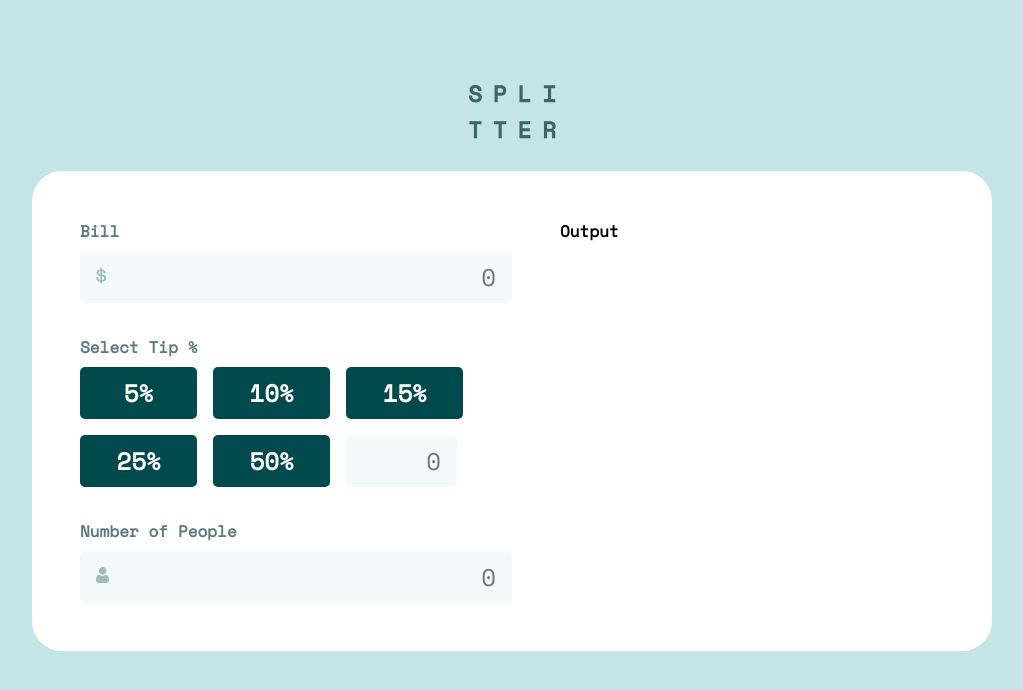
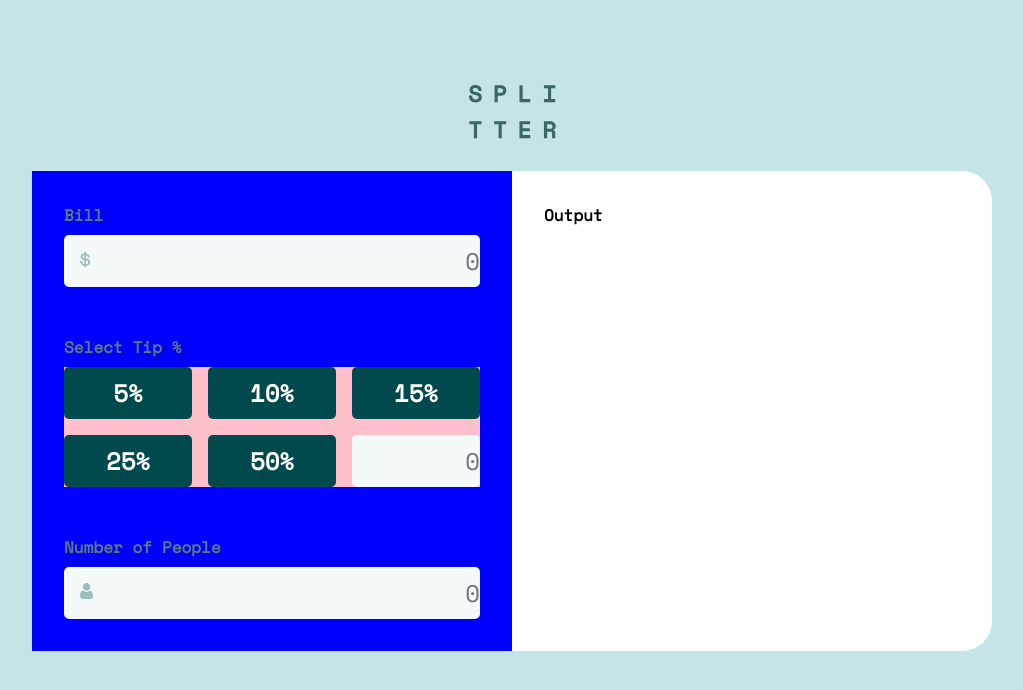
Before and after one commit to FTP-droid/tip-calculator-app-main, a React (Vite) app: page / in a window 1280 px wide. Shown: the top 690 px of the page, without its empty margins (128-1151 px from the left). Built offline with nearby package versions, Linux system fonts and the light colour scheme.

Commit message:
Changed display of flex container of the tip percentages to grid layout. Used grid template columns to ensure 3 columns per row.

```diff
--- a/src/components/Calculator/Calculator.module.css
+++ b/src/components/Calculator/Calculator.module.css
@@ -19,10 +19,9 @@
 .number-input {
     background-color: var(--very-light-grayish-cyan);
     border: 0;
-    padding: 0.5rem 1rem;
+    padding: 0.5rem 0rem;
     color: var(--very-dark-cyan);
     direction: rtl;
-    padding-left: 2rem;
     width: 100%;
     border-radius: 5px;
     font-family: var(--space-mono-regular);
@@ -39,7 +38,7 @@
     outline-style: solid;
 }
 
-#bill-input-wrapper {
+.input-wrapper {
     position: relative;
 }
 
@@ -51,21 +50,25 @@
 
 .card {
     width: 50%;
-    padding: 3rem;
+    padding: 2rem;
     display: flex;
     flex-direction: column;
     justify-content: space-between;
 }
 
+#left-card {
+    background-color: blue;
+}
+
 #tip-percentage-container {
-    display: flex;
-    flex-wrap: wrap;
+    display: grid;
+    grid-template-columns: repeat(3, 1fr);
     width: 100%;
     gap: 1rem;
+    background-color: pink;
 }
 
 .tip-percentage {
-    width: calc(33% - 0.6rem);
     padding: 0.5rem 0;
     background-color: var(--very-dark-cyan);
     border: 0;
@@ -83,5 +86,5 @@
 }
 
 #custom-tip-input {
-    width: calc(33% - 4rem);
+
 }
--- a/src/components/Calculator/Calculator.tsx
+++ b/src/components/Calculator/Calculator.tsx
@@ -7,11 +7,11 @@ function Calculator() {
 
   return (
     <main className={styles.container}>
-      <section className={styles['card']}>
+      <section className={styles['card']} id={styles['left-card']}>
         {/* Input for the bill */}
         <div className={styles['input-container-with-label']}>
           <label htmlFor='bill-input' className={styles['input-label']}>Bill</label>
-          <div id={styles['bill-input-wrapper']}>
+          <div className={styles['input-wrapper']}>
             <input className={styles['number-input']} id='bill-input' placeholder='0'/>
             <img src={dollarIcon} className={styles.icon}/>
           </div>
@@ -21,7 +21,7 @@ function Calculator() {
             <div className={styles['input-label']}> Select Tip %</div>
             <div id={styles['tip-percentage-container']}>
               {tipPercentages.map(e =>
-                <button className={styles['tip-percentage']} key={e}>{e}%</button>
+                <button className={styles['tip-percentage']}>{e}%</button>
               )}
               <input className={styles['number-input']} id={styles['custom-tip-input']} placeholder='0'/>
             </div>
@@ -29,7 +29,7 @@ function Calculator() {
         {/* Input for the number of people */}
         <div className={styles['input-container-with-label']}>
           <label htmlFor='number-of-people-input' className={styles['input-label']}>Number of People</label>
-          <div id={styles['bill-input-wrapper']}>
+          <div className={styles['input-wrapper']}>
             <input className={styles['number-input']} id='number-of-people-input' placeholder='0'/>
             <img src={personIcon} className={styles.icon}/>
           </div>
```
